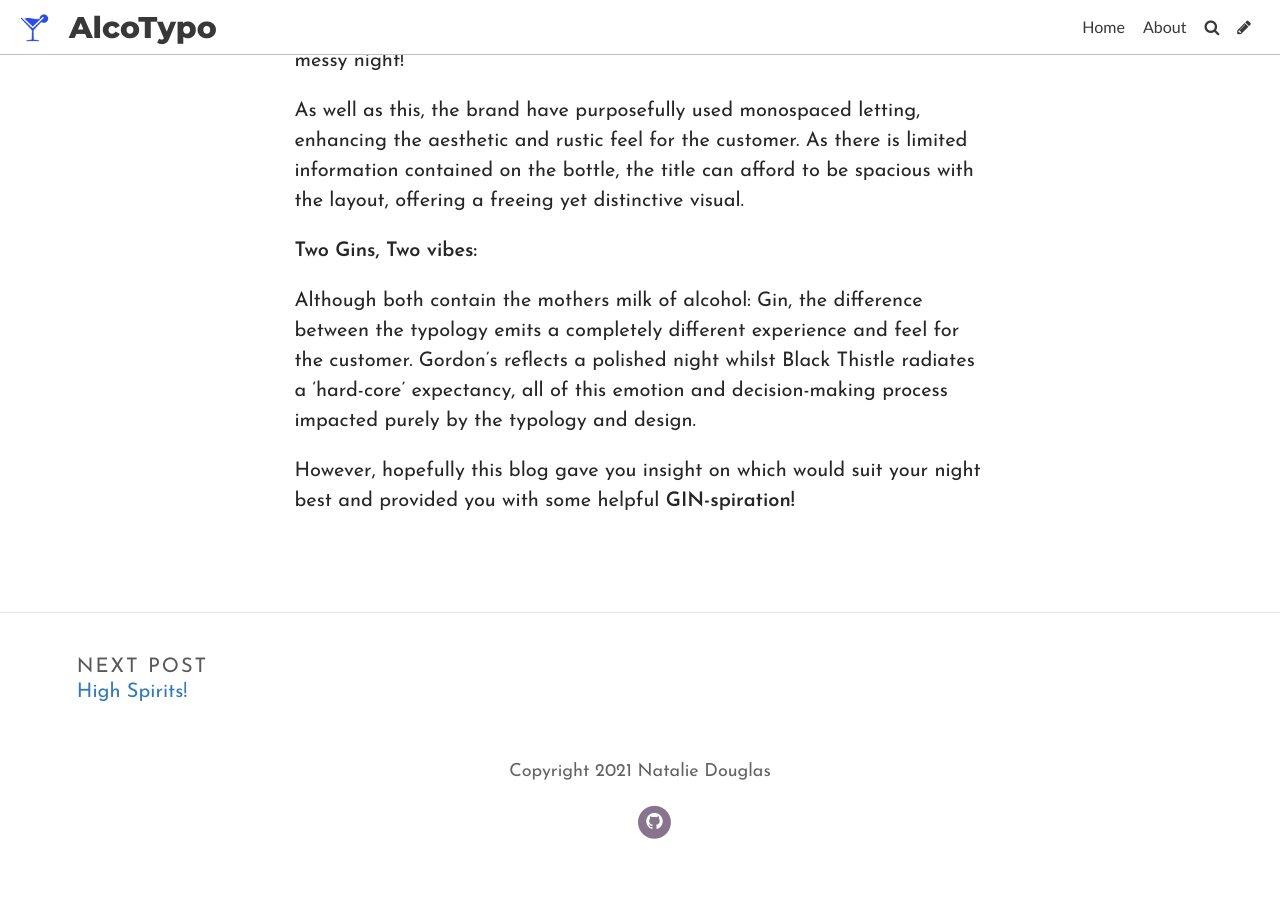
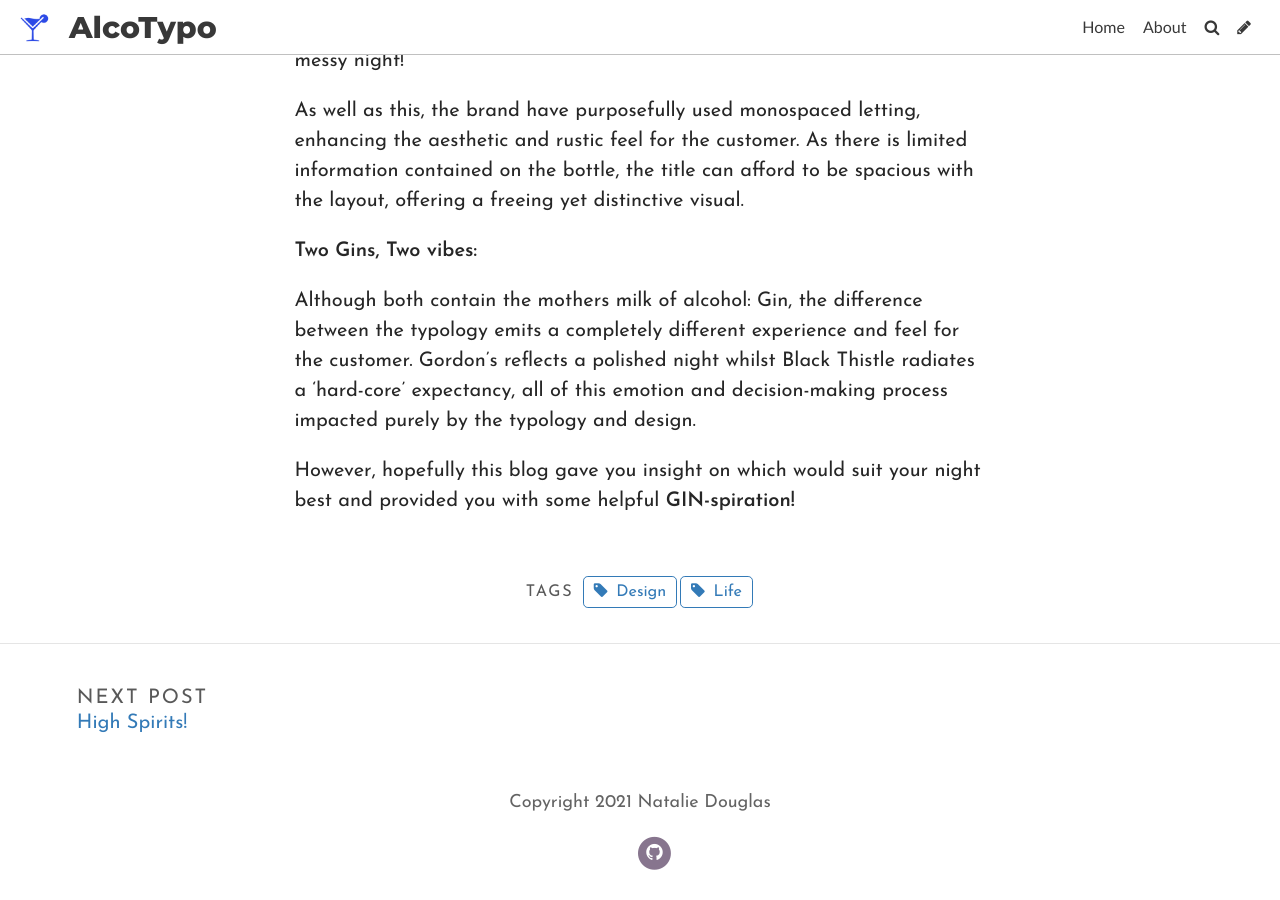
Before and after one commit to natalied0uglas/NatalieDouglas, a Jekyll site: the page built from _posts/2021-09-27-gin-oclock.md, in a window 1280 px wide and 900 px high, scrolled down 1422 px. Built offline with Jekyll 4.4.1, drawn with Linux system fonts in a browser that asks for light colours; some web fonts are replaced; before the commit the page ends 2291 px from its top, so only the background shows below that.

Commit message:
Update Post “2021-09-27-gin-oclock”

```diff
--- a/_posts/2021-09-27-gin-oclock.md
+++ b/_posts/2021-09-27-gin-oclock.md
@@ -5,6 +5,9 @@
 image: ../uploads/eee78441-8279-48a1-a1c2-fa61859983c5_1_201_a.jpeg
 title_color: "#ffffff"
 comments: false
+tags:
+  - Life
+  - Design
 ---
 Keep you **GIN** up and let the party **be-GIN!**
 
```
